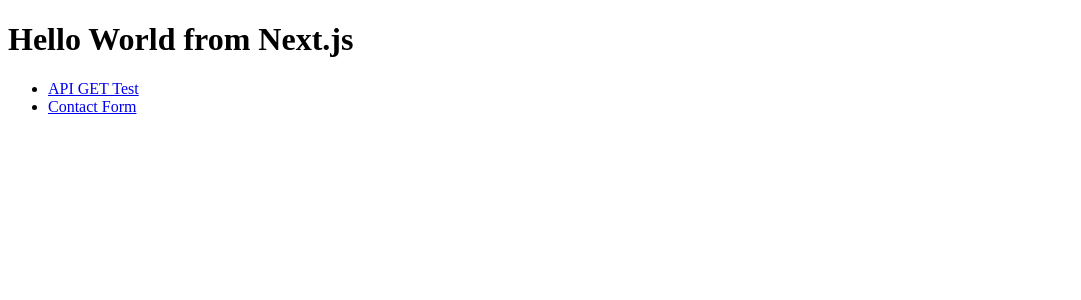
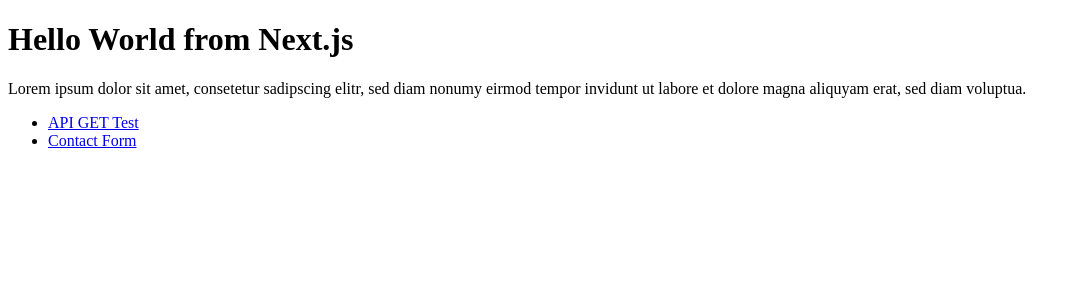
Before and after one commit to marco910/nextjs-ssr-test-app, a Next.js app: page / in a window 1280 px wide. Shown: the top 300 px of the page, without its empty margins (0-1081 px from the left). Built offline with nearby package versions, Linux system fonts and the light colour scheme.

Commit message:
Added text on frontpage

```diff
--- a/pages/index.js
+++ b/pages/index.js
@@ -4,6 +4,7 @@
   return (
     <div>
       <h1>Hello World from Next.js</h1>
+      <p>Lorem ipsum dolor sit amet, consetetur sadipscing elitr, sed diam nonumy eirmod tempor invidunt ut labore et dolore magna aliquyam erat, sed diam voluptua.</p>
       <ul>
         <li>
           <Link href="/api/test">
```
Also changed, not shown: 1 other file (tests, documents, lock files or other folders).
